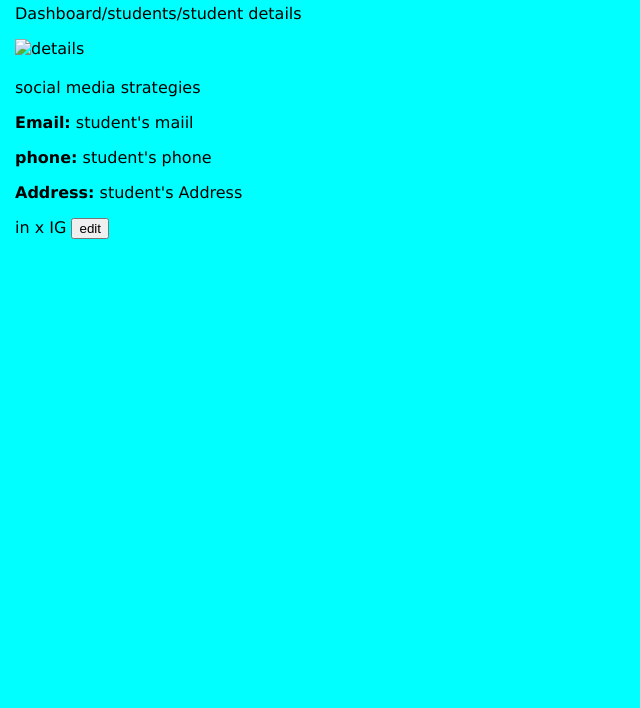
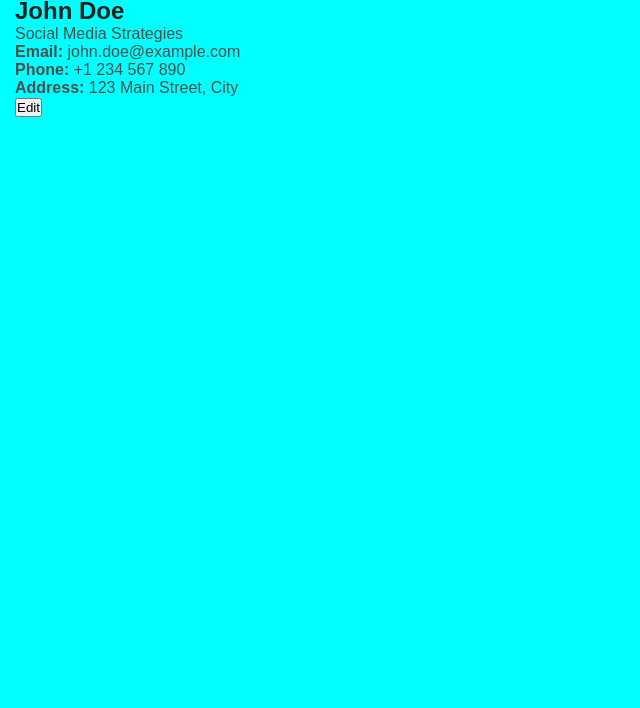
Before and after one commit to zainab939/Project, a plain HTML site: page templates/profile.html in a window 1280 px wide. Shown: the part 92-800 px from the top of the page, without its empty margins (0-640 px from the left). Drawn offline with Linux system fonts and the light colour scheme.

Commit message:
updated folder

```diff
--- a/css/main.css
+++ b/css/main.css
@@ -1,5 +1,5 @@
 
-
+@import url('https://fonts.googleapis.com/css2?family=DM+Sans:ital,opsz,wght@0,9..40,100..1000;1,9..40,100..1000&family=Montserrat:ital,wght@0,100..900;1,100..900&display=swap');
 *{
     padding: 0;
     margin: 0;
--- a/css/style.css
+++ b/css/style.css
@@ -116,6 +116,7 @@ ul {
     padding: 0;
 }
 
+
 li {
     list-style: none;
     background: white;
--- a/templates/profile.html
+++ b/templates/profile.html
@@ -4,46 +4,37 @@
     <meta charset="UTF-8">
     <meta name="viewport" content="width=device-width, initial-scale=1.0">
     <title>Details</title>
+
+     <link rel="stylesheet" href="/Project/css/main.css">
     <link rel="stylesheet" href="/css/styleProfile.css">
+
 </head>
+
 <body>
     <header class="topBar">
         <h1>Student details</h1>
-    <p>Dashboard/students/student details</p>
+        <p>Dashboard / students / student details</p>
     </header>
     <div class="card">
-       <div class="cover"></div>
-       <div class="profile_section"></div>
-        <img src="img.jpg" alt="details">
+        <div class="cover"></div>
+        <div class="profile_section">
+            <img src="img.jpg" alt="Profile photo">
+        </div>
         <div class="name_tags">
-            <h2 id="StudentName" ></h2>
-            <p>social media strategies </p>
+            <h2 id="StudentName">John Doe</h2>
+            <p class="tag">Social Media Strategies</p>
         </div>
         <div class="info">
-            <p><b>Email:</b> student's maiil</p>
-             <p><b>phone:</b> student's phone</p>
-              <p><b>Address:</b> student's Address</p>
-
-
+            <p><b>Email:</b> john.doe@example.com</p>
+            <p><b>Phone:</b> +1 234 567 890</p>
+            <p><b>Address:</b> 123 Main Street, City</p>
         </div>
         <div class="button">
-            <span>in</span>
-            <span>x</span>
-            <span>IG</span>
-            <button>edit</button>
+            <a href="#" title="LinkedIn"><i class="fab fa-linkedin"></i></a>
+            <a href="#" title="X (Twitter)"><i class="fab fa-x-twitter"></i></a>
+            <a href="#" title="Instagram"><i class="fab fa-instagram"></i></a>
+            <button>Edit</button>
         </div>
     </div>
-
-
-
-
-
-
-
-
-
-
-
-
 </body>
 </html>
```
